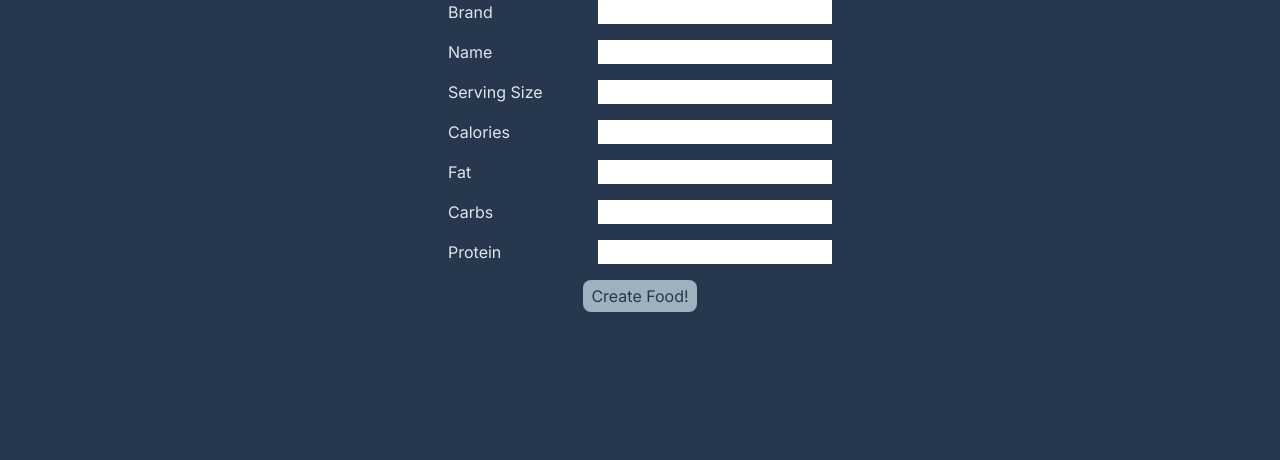
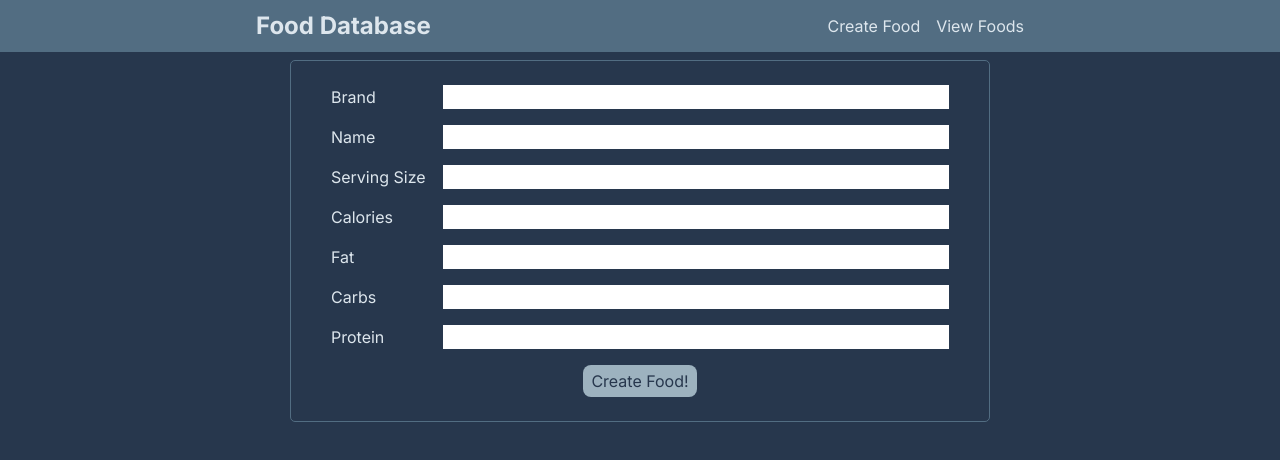
Before and after one commit to jonmico/food-database, a Next.js app: page /foods/new in a window 1280 px wide. Shown: the top 460 px of the page. Built offline with nearby package versions, Linux system fonts and the light colour scheme.

Commit message:
Add header component.

```diff
--- a/src/app/foods/new/page.module.css
+++ b/src/app/foods/new/page.module.css
@@ -1,15 +1,29 @@
 .createFoodForm {
+  max-width: 700px;
   display: flex;
+  margin: auto;
   flex-direction: column;
   gap: 1rem;
+  border: 1px solid var(--color-secondary);
+  padding: 1.5rem 2.5rem;
+  border-radius: 5px;
 }
 
 .formField {
-  width: 50%;
   margin: auto;
+  width: 100%;
   display: flex;
   align-items: center;
   justify-content: space-between;
+}
+
+.formLabel {
+  width: 7rem;
+  flex-shrink: 0;
+}
+
+.formInput {
+  width: 100%;
 }
 
 .submitButton {
--- a/src/app/foods/new/page.tsx
+++ b/src/app/foods/new/page.tsx
@@ -32,32 +32,88 @@ export default function NewFoodPage() {
   return (
     <form className={styles.createFoodForm} action={createFood}>
       <div className={styles.formField}>
-        <label htmlFor='brand'>Brand</label>
-        <input required type='text' name={'brand'} id={'brand'} />
+        <label className={styles.formLabel} htmlFor='brand'>
+          Brand
+        </label>
+        <input
+          className={styles.formInput}
+          required
+          type='text'
+          name={'brand'}
+          id={'brand'}
+        />
       </div>
       <div className={styles.formField}>
-        <label htmlFor='name'>Name</label>
-        <input required type='text' name={'name'} id={'brand'} />
+        <label className={styles.formLabel} htmlFor='name'>
+          Name
+        </label>
+        <input
+          className={styles.formInput}
+          required
+          type='text'
+          name={'name'}
+          id={'brand'}
+        />
       </div>
       <div className={styles.formField}>
-        <label htmlFor='servingSize'>Serving Size</label>
-        <input required type='text' name={'servingSize'} id={'servingSize'} />
+        <label className={styles.formLabel} htmlFor='servingSize'>
+          Serving Size
+        </label>
+        <input
+          className={styles.formInput}
+          required
+          type='text'
+          name={'servingSize'}
+          id={'servingSize'}
+        />
       </div>
       <div className={styles.formField}>
-        <label htmlFor='calories'>Calories</label>
-        <input required type='number' name='calories' id='calories' />
+        <label className={styles.formLabel} htmlFor='calories'>
+          Calories
+        </label>
+        <input
+          className={styles.formInput}
+          required
+          type='number'
+          name='calories'
+          id='calories'
+        />
       </div>
       <div className={styles.formField}>
-        <label htmlFor='fat'>Fat</label>
-        <input required type='number' name='fat' id='fat' />
+        <label className={styles.formLabel} htmlFor='fat'>
+          Fat
+        </label>
+        <input
+          className={styles.formInput}
+          required
+          type='number'
+          name='fat'
+          id='fat'
+        />
       </div>
       <div className={styles.formField}>
-        <label htmlFor='carbs'>Carbs</label>
-        <input required type='number' name='carbs' id='carbs' />
+        <label className={styles.formLabel} htmlFor='carbs'>
+          Carbs
+        </label>
+        <input
+          className={styles.formInput}
+          required
+          type='number'
+          name='carbs'
+          id='carbs'
+        />
       </div>
       <div className={styles.formField}>
-        <label htmlFor='protein'>Protein</label>
-        <input required type='number' name='protein' id='protein' />
+        <label className={styles.formLabel} htmlFor='protein'>
+          Protein
+        </label>
+        <input
+          className={styles.formInput}
+          required
+          type='number'
+          name='protein'
+          id='protein'
+        />
       </div>
       <button type={'submit'} className={styles.submitButton}>
         Create Food!
--- /dev/null
+++ b/src/app/foods/page.tsx
@@ -0,0 +1,3 @@
+export default function FoodsPage() {
+  return <div>Foods Page!</div>;
+}
--- a/src/app/globals.css
+++ b/src/app/globals.css
@@ -18,7 +18,7 @@ body {
   width: 60%;
   min-width: 650px;
   max-width: 1200px;
-  margin: auto;
+  margin: 0.5rem auto;
 }
 
 input {
--- a/src/app/layout.tsx
+++ b/src/app/layout.tsx
@@ -1,6 +1,7 @@
 import type { Metadata } from 'next';
 import { Inter } from 'next/font/google';
 import './globals.css';
+import Header from '@/components/header/header';
 
 const inter = Inter({ subsets: ['latin'] });
 
@@ -17,6 +18,7 @@ export default function RootLayout({
   return (
     <html lang='en'>
       <body className={inter.className}>
+        <Header />
         <div className={'layoutContainer'}>{children}</div>
       </body>
     </html>
--- /dev/null
+++ b/src/components/header/header.module.css
@@ -0,0 +1,29 @@
+.navWrapper {
+  padding: 0.5rem 0;
+  background-color: var(--color-secondary);
+}
+
+.nav {
+  display: flex;
+  justify-content: space-between;
+  align-items: center;
+  width: 60%;
+  margin: auto;
+}
+
+.homeLink {
+  font-weight: 700;
+  font-size: 1.5rem;
+}
+
+.linkContainer {
+  display: flex;
+  gap: 1rem;
+}
+
+@media only screen and (max-width: 768px) {
+  .nav {
+    width: 100%;
+    min-width: none;
+  }
+}
--- /dev/null
+++ b/src/components/header/header.tsx
@@ -0,0 +1,18 @@
+import Link from 'next/link';
+import styles from './header.module.css';
+
+export default function Header() {
+  return (
+    <div className={styles.navWrapper}>
+      <nav className={styles.nav}>
+        <Link className={styles.homeLink} href={'/'}>
+          Food Database
+        </Link>
+        <div className={styles.linkContainer}>
+          <Link href={'/foods/new'}>Create Food</Link>
+          <Link href={'/foods'}>View Foods</Link>
+        </div>
+      </nav>
+    </div>
+  );
+}
```
